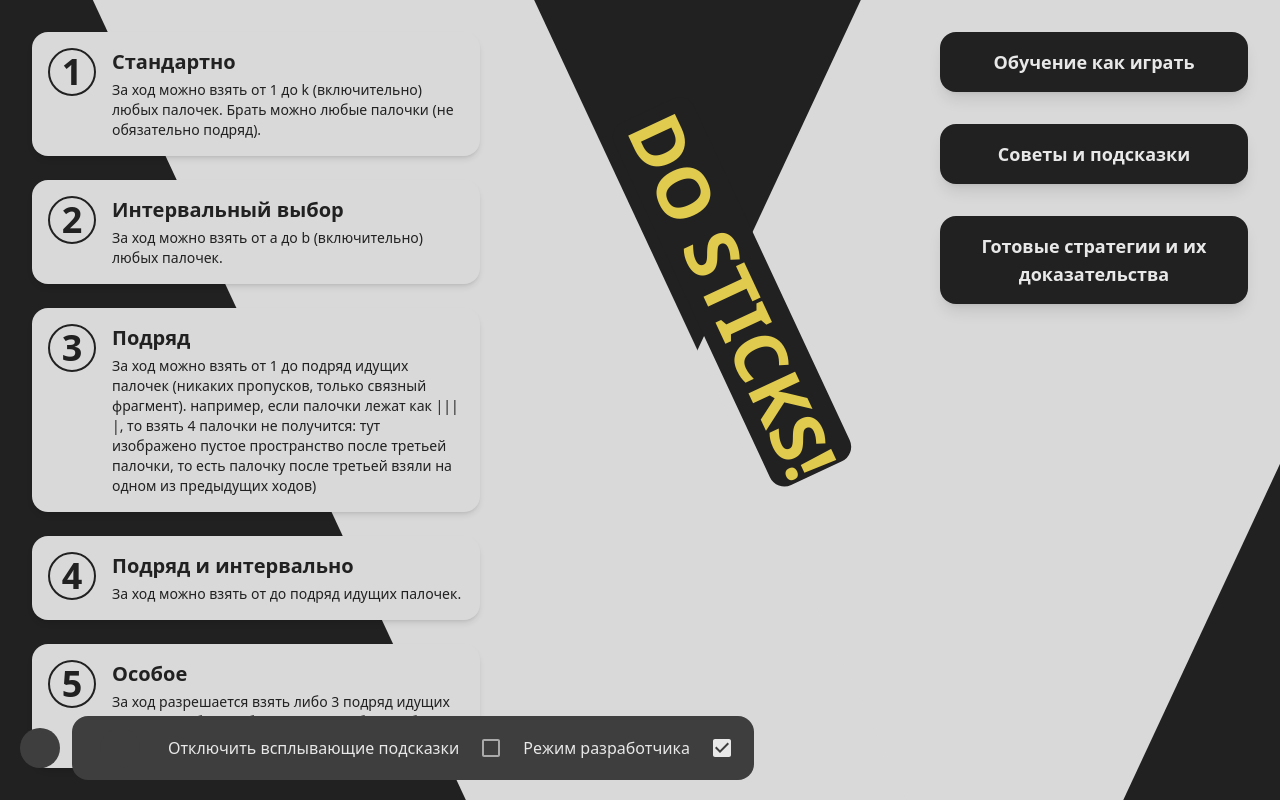
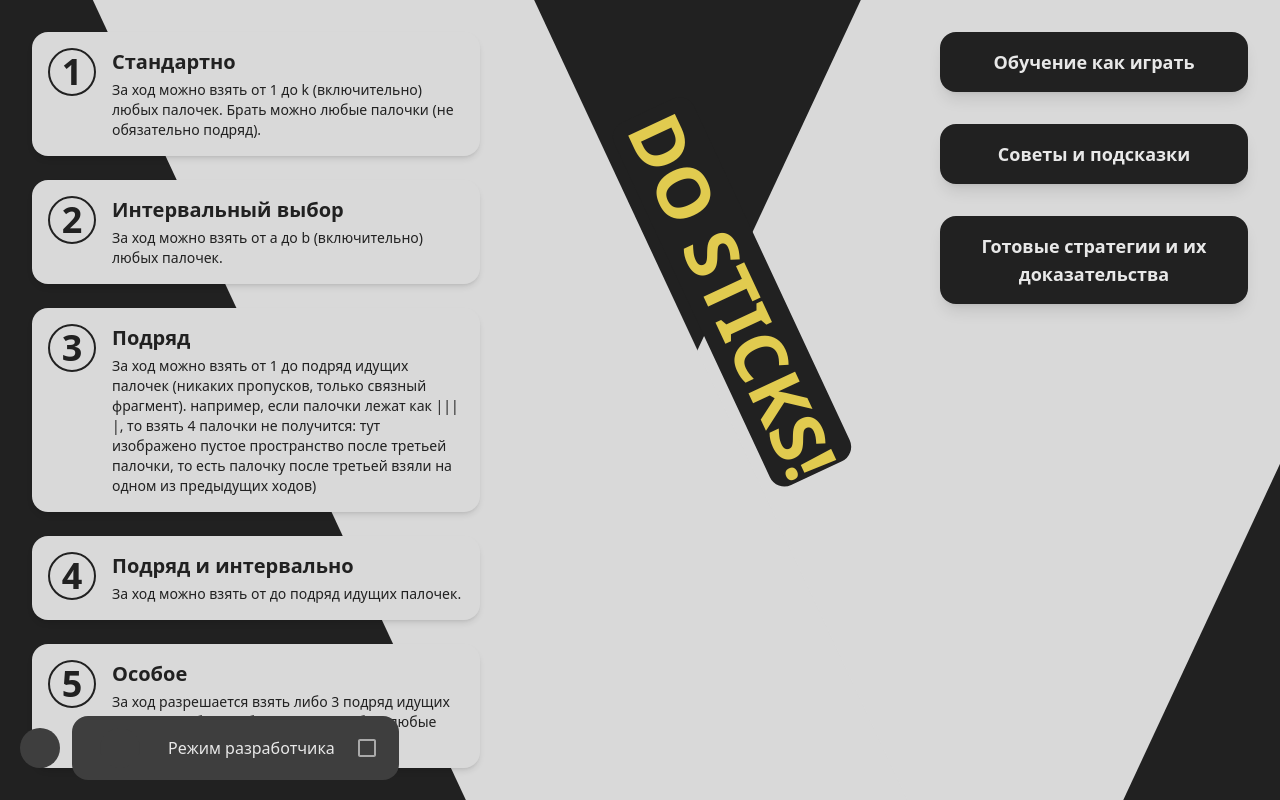
Before and after one commit to DimaTortik2/Game-of-Sticks, a React (Vite) app: page / in a window 1280 px wide. Built offline with nearby package versions, Linux system fonts and the light colour scheme; some icons are missing.

Commit message:
delete clues

```diff
--- a/src/features/bottom-btns/ui/bottom-btns.tsx
+++ b/src/features/bottom-btns/ui/bottom-btns.tsx
@@ -1,6 +1,6 @@
 import Checkbox from '@mui/material/Checkbox'
 import Cookies from 'js-cookie'
-import { useEffect, useState } from 'react'
+import { useState } from 'react'
 import KeyboardArrowDownIcon from '@mui/icons-material/KeyboardArrowDown'
 import { MusicButton } from '../../music'
 import Tooltip from '@mui/material/Tooltip'
@@ -9,29 +9,9 @@ import clsx from 'clsx'
 export function BottomBtns() {
 	const [isArrowClicked, setIsArrowClicked] = useState(false)
 
-	useEffect(() => {
-		if (Cookies.get('devMode') === undefined) {
-			Cookies.set('devMode', 'true')
-			setIsDevChecked(true)
-		}
-	}, [])
-
-	const [isClueChecked, setIsClueChecked] = useState(
-		Cookies.get('noClue') === 'true'
-	)
 	const [isDevChecked, setIsDevChecked] = useState(
 		Cookies.get('devMode') === 'true'
 	)
-
-	const handleClueClick = () => {
-		if (Cookies.get('noClue') === 'true') {
-			Cookies.set('noClue', 'false')
-			setIsClueChecked(false)
-		} else {
-			Cookies.set('noClue', 'true')
-			setIsClueChecked(true)
-		}
-	}
 
 	const handleDevClick = () => {
 		if (Cookies.get('devMode') === 'true') {
@@ -77,39 +57,7 @@ export function BottomBtns() {
 				<MusicButton className='mx-2 w-4 h-4 z-[20]' isSmall={true} />
 
 				<Tooltip
-					title={'Встретятся на других страницах в нижнем правом углу'}
-					componentsProps={{
-						tooltip: {
-							sx: {
-								fontSize: '1rem',
-								backgroundColor: '#e8e8e8',
-								color: '#212121',
-								borderRadius: '10px',
-								padding: 1.5,
-							},
-						},
-					}}
-				>
-					<div className='flex gap-5'>
-						<p>Отключить всплывающие подсказки</p>
-						<Checkbox
-							checked={isClueChecked}
-							onChange={handleClueClick}
-							sx={{
-								height: '24px',
-								width: '24px',
-								color: '#aaa', // цвет, когда НЕ выбран
-								'&.Mui-checked': {
-									color: '#e8e8e8', // цвет, когда выбран
-								},
-							}}
-							className='transition-transform transform hover:scale-110'
-						/>
-					</div>
-				</Tooltip>
-
-				<Tooltip
-					title={'Будут видны группы цветов палочек'}
+					title={'Режим с подсветкой палочек (для избранных)'}
 					componentsProps={{
 						tooltip: {
 							sx: {
--- a/src/features/presettings/fasade/presseting-form-mode-1.tsx
+++ b/src/features/presettings/fasade/presseting-form-mode-1.tsx
@@ -4,7 +4,6 @@ import { PresettingItem } from '../ui/presseting-item'
 import type { ISliderState } from '../model/interfaces/sliders.interface'
 import { makeHandleSliderChange } from '../model/helpers/make-handle-slider-change'
 import { PlayButton } from '../ui/play-button'
-import { Clue } from '../../../shared/ui/alerts/clue'
 import { randomize } from '../model/helpers/randomize'
 import { makeSticksStartArr } from '../../../entities/sticks'
 import { useSetAtom } from 'jotai'
@@ -107,7 +106,6 @@ export function PressetingFormMode1() {
 				}}
 				isActive={isFirstComputerStep}
 			/>
-			<Clue />
 
 			<PlayButton onClick={handlePlayClick} />
 		</div>
--- a/src/features/presettings/fasade/presseting-form-mode-2.tsx
+++ b/src/features/presettings/fasade/presseting-form-mode-2.tsx
@@ -6,7 +6,6 @@ import type {
 	ISliderState,
 } from '../model/interfaces/sliders.interface'
 import { makeHandleSliderChange } from '../model/helpers/make-handle-slider-change'
-import { Clue } from '../../../shared/ui/alerts/clue'
 import { PlayButton } from '../ui/play-button'
 import { randomize } from '../model/helpers/randomize'
 import { randomizeRange } from '../model/helpers/randomize-range'
@@ -113,7 +112,6 @@ export function PressetingFormMode2() {
 				}}
 				isActive={isFirstComputerStep}
 			/>
-			<Clue />
 
 			<PlayButton onClick={handlePlayClick} />
 		</div>
--- a/src/features/presettings/fasade/presseting-form-mode-3.tsx
+++ b/src/features/presettings/fasade/presseting-form-mode-3.tsx
@@ -3,7 +3,6 @@ import { PresettingSlider } from '../ui/presetting-slider'
 import { PresettingItem } from '../ui/presseting-item'
 import type { ISliderState } from '../model/interfaces/sliders.interface'
 import { makeHandleSliderChange } from '../model/helpers/make-handle-slider-change'
-import { Clue } from '../../../shared/ui/alerts/clue'
 import { PlayButton } from '../ui/play-button'
 import { randomize } from '../model/helpers/randomize'
 import { makeSticksStartArr } from '../../../entities/sticks'
@@ -110,7 +109,6 @@ export function PressetingFormMode3() {
 				}}
 				isActive={isFirstComputerStep}
 			/>
-			<Clue />
 
 			<PlayButton onClick={handlePlayClick} />
 		</div>
--- a/src/features/presettings/fasade/presseting-form-mode-4.tsx
+++ b/src/features/presettings/fasade/presseting-form-mode-4.tsx
@@ -6,7 +6,6 @@ import type {
 	ISliderState,
 } from '../model/interfaces/sliders.interface'
 import { makeHandleSliderChange } from '../model/helpers/make-handle-slider-change'
-import { Clue } from '../../../shared/ui/alerts/clue'
 import { PlayButton } from '../ui/play-button'
 import { randomize } from '../model/helpers/randomize'
 import { randomizeRange } from '../model/helpers/randomize-range'
@@ -114,7 +113,6 @@ export function PressetingFormMode4() {
 				}}
 				isActive={isFirstComputerStep}
 			/>
-			<Clue />
 
 			<PlayButton onClick={handlePlayClick} />
 		</div>
--- a/src/features/presettings/fasade/presseting-form-mode-5.tsx
+++ b/src/features/presettings/fasade/presseting-form-mode-5.tsx
@@ -3,7 +3,6 @@ import { PresettingSlider } from '../ui/presetting-slider'
 import { PresettingItem } from '../ui/presseting-item'
 import type { ISliderState } from '../model/interfaces/sliders.interface'
 import { makeHandleSliderChange } from '../model/helpers/make-handle-slider-change'
-import { Clue } from '../../../shared/ui/alerts/clue'
 import { PlayButton } from '../ui/play-button'
 import { randomize } from '../model/helpers/randomize'
 import { makeSticksStartArr } from '../../../entities/sticks'
@@ -82,7 +81,6 @@ export function PressetingFormMode5() {
 				}}
 				isActive={isFirstComputerStep}
 			/>
-			<Clue />
 
 			<PlayButton onClick={handlePlayClick} />
 		</div>
--- a/src/pages/game-page/ui/enviroment.tsx
+++ b/src/pages/game-page/ui/enviroment.tsx
@@ -1,7 +1,6 @@
 import { GamePageBackground } from '../../../shared/ui/bg/game-page-background'
 import { ExitLinkButton } from '../../../shared/ui/btns-or-links/exit-link-button'
 import { GameState } from '../../../widgets/game'
-import { Clue } from '../../../shared/ui/alerts/clue'
 import { Btn } from '../../../shared/ui/btns-or-links/btn'
 import { useAtom, useAtomValue, useSetAtom } from 'jotai'
 import { useEffect } from 'react'
@@ -368,7 +367,6 @@ export function Enviroment() {
 				selectedCount={selectedSticksCount}
 				isHelping={isHelping}
 			/>
-			<Clue className='z-20' />
 
 			<Btn
 				className={clsx(
--- a/src/shared/ui/alerts/alerts.ts
+++ /dev/null
@@ -1,10 +0,0 @@
-export const ALERTS = [
-	'Войдите в режим обучения',
-	'Попробуйте разные режимы сложность',
-	'Просчитывайте на несколько ходов вперед',
-	'Простота обманчива',
-	'Учи матчасть',
-	'Не все так просто...',
-	'Попробуй рандомизировать настройки',
-	'Попробуй запустить двух ботов с двух устройств друг против друга',
-]
--- a/src/shared/ui/alerts/clue.tsx
+++ /dev/null
@@ -1,37 +0,0 @@
-import { useEffect, useState } from 'react'
-import { ALERTS } from './alerts'
-import ClearIcon from '@mui/icons-material/Clear'
-import { IconButton } from '../icons/icon-button'
-import clsx from 'clsx'
-import Cookies from 'js-cookie'
-
-export function Clue({ className }: { className?: string }) {
-	const getRandText = () => ALERTS[Math.floor(Math.random() * ALERTS.length)]
-	const [text, setText] = useState(getRandText())
-
-	useEffect(() => {
-		const interval = setInterval(() => setText(getRandText()), 10000)
-		return () => {
-			clearInterval(interval)
-		}
-	}, [])
-
-	const [isVisible, setIsVisible] = useState(Cookies.get('noClue') !== 'true')
-
-	return isVisible ? (
-		<div
-			className={clsx(
-				'py-5 pr-5 bg-[#3e3e3e] absolute bottom-[20px] right-[20px] rounded-2xl flex max-w-[500px]',
-				!isVisible && 'opacity-0 transition-opacity',
-				className
-			)}
-		>
-			<div className='h-full'>
-				<IconButton onClick={() => setIsVisible(false)} icon={<ClearIcon />} />
-			</div>
-			{text}
-		</div>
-	) : (
-		<></>
-	)
-}
```
